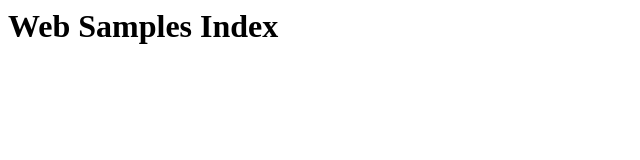
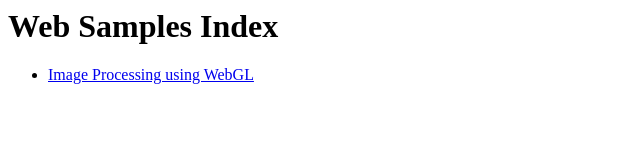
Before and after one commit to jondowdall/web-samples, a plain HTML site: page index.html in a window 1280 px wide. Shown: the whole page, without its empty margins (0-640 px from the left). Drawn offline with Linux system fonts and the light colour scheme.

Commit message:
Add link to image processing page

```diff
--- a/index.html
+++ b/index.html
@@ -1 +1,4 @@
 <h1>Web Samples Index</h1>
+<ul>
+  <li><a href="image-processing">Image Processing using WebGL</a></li>
+</ul>
```
